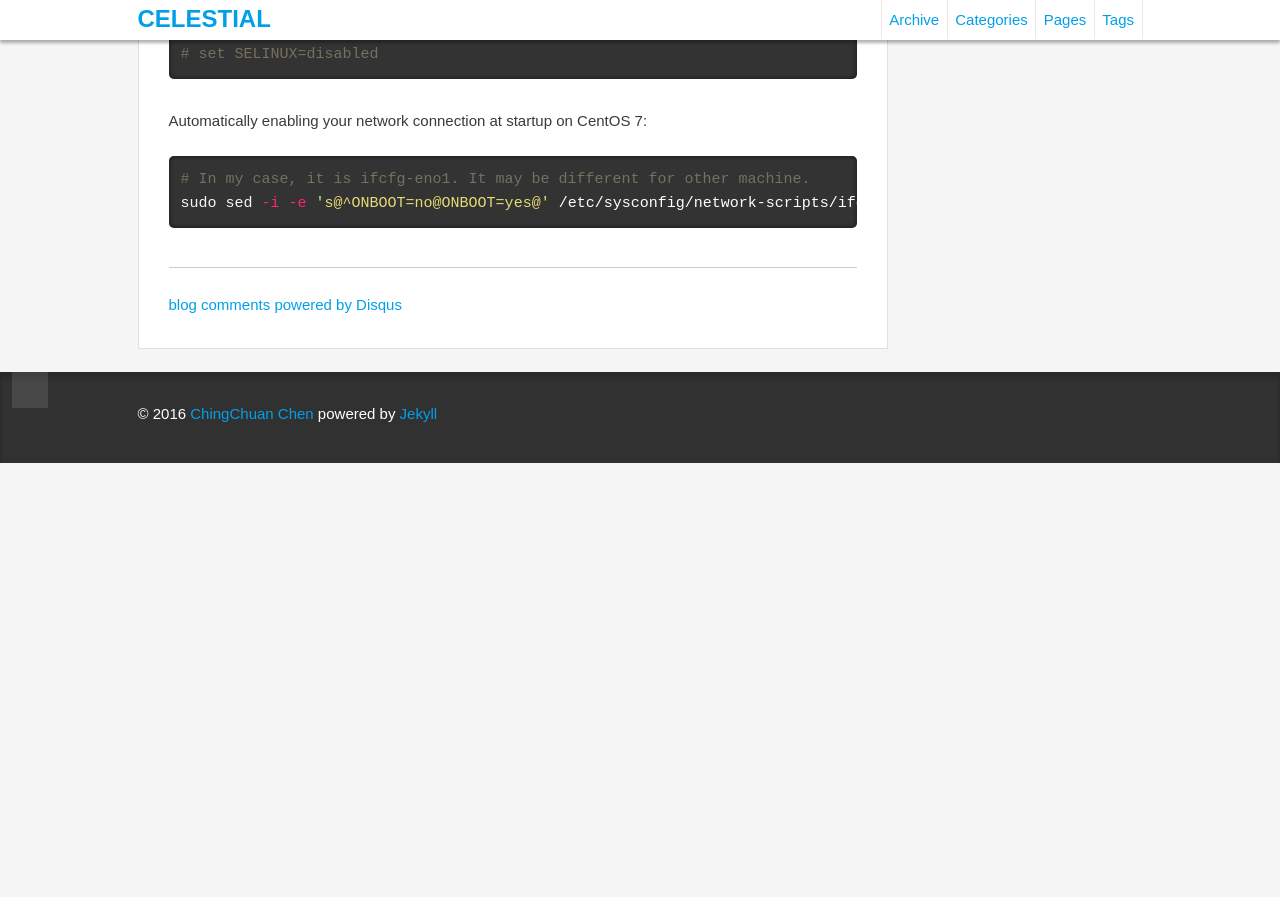
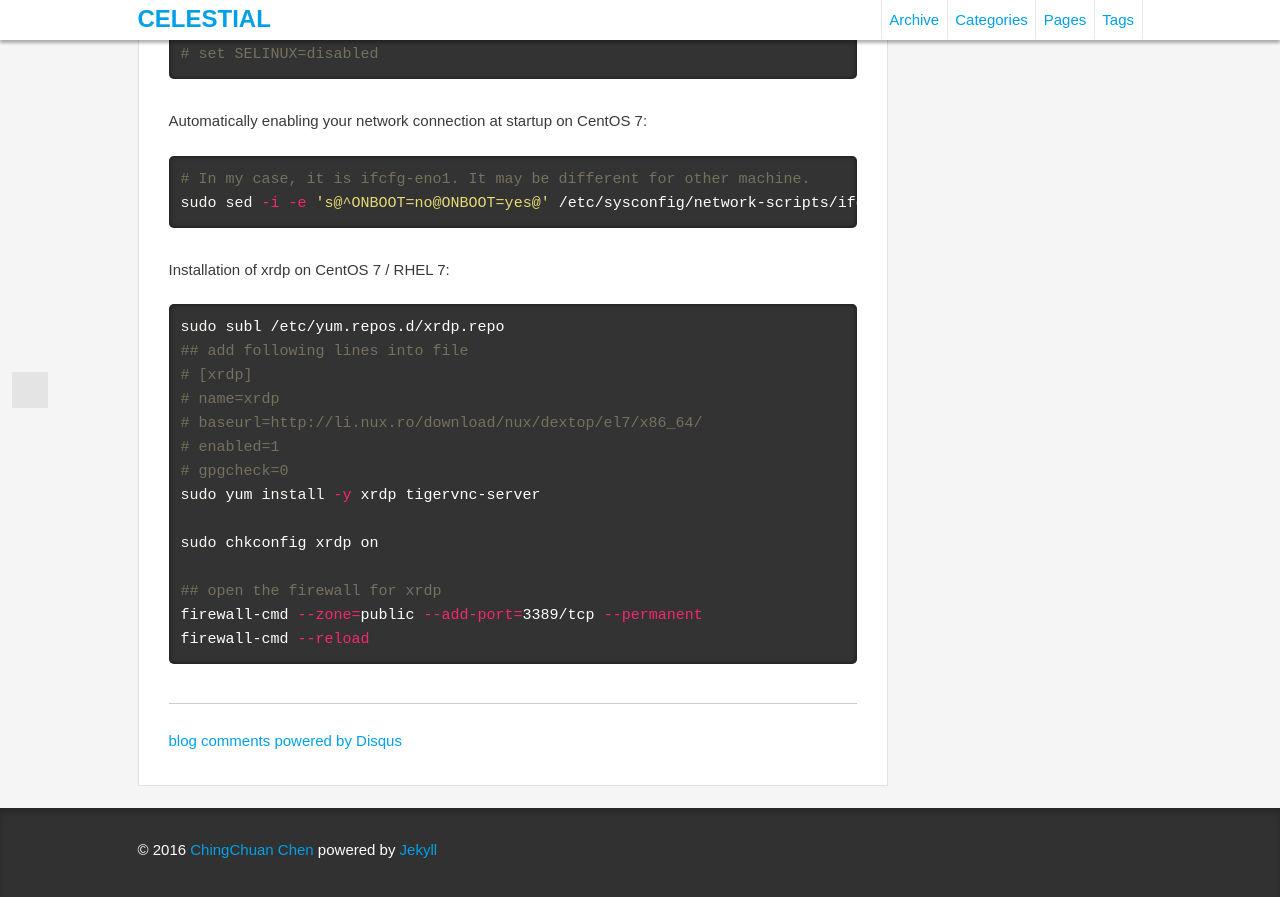
Before and after one commit to chengyucatch/chingchuan-chen.github.com, a Jekyll site: the page built from _posts/2016-05-11-initialization_of_centos.md, in a window 1280 px wide and 900 px high, scrolled down 4836 px. Shown: the top 897 px of the window. Built offline with Jekyll 4.4.1, drawn with Linux system fonts in a browser that asks for light colours; comment, search, counter and statistics services are not loaded; before the commit the page ends 5299 px from its top, so only the background shows below that; grey boxes are pictures that could not be loaded.

Commit message:
new post

```diff
--- a/_posts/2016-05-11-initialization_of_centos.md
+++ b/_posts/2016-05-11-initialization_of_centos.md
@@ -206,3 +206,22 @@ Automatically enabling your network connection at startup on CentOS 7:
 # In my case, it is ifcfg-eno1. It may be different for other machine.
 sudo sed -i -e 's@^ONBOOT=no@ONBOOT=yes@' /etc/sysconfig/network-scripts/ifcfg-eno1
 {% endhighlight %}
+
+
+Installation of xrdp on CentOS 7 / RHEL 7:
+{% highlight bash %}
+sudo subl /etc/yum.repos.d/xrdp.repo
+## add following lines into file
+# [xrdp]
+# name=xrdp
+# baseurl=http://li.nux.ro/download/nux/dextop/el7/x86_64/
+# enabled=1
+# gpgcheck=0
+sudo yum install -y xrdp tigervnc-server
+
+sudo chkconfig xrdp on
+
+## open the firewall for xrdp
+firewall-cmd --zone=public --add-port=3389/tcp --permanent
+firewall-cmd --reload
+{% endhighlight %}
```
